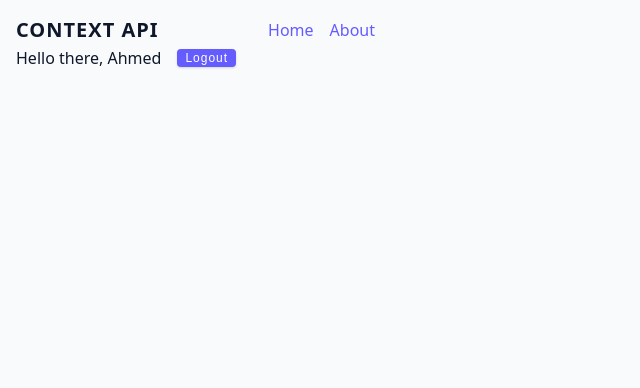
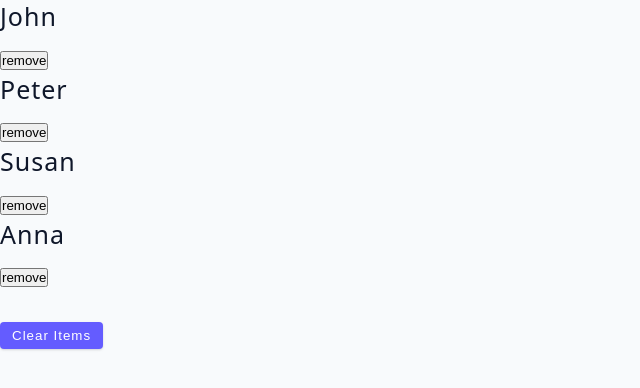
Before and after one commit to AhmedGsa/React-Apps, a React (Vite) app in the folder react-hooks/: page / in a window 1280 px wide. Shown: the top 388 px of the page, without its empty margins (0-640 px from the left). Built offline with nearby package versions, Linux system fonts and the light colour scheme.

Commit message:
completed useReducer tutorial

```diff
--- a/react-hooks/src/App.jsx
+++ b/react-hooks/src/App.jsx
@@ -1,4 +1,4 @@
-import Starter from './tutorial/09-context-api/starter/NavBar'
+import Starter from './tutorial/10-useReducer/starter/01-useReducer'
 
 function App() {
   return (
--- a/react-hooks/src/tutorial/10-useReducer/starter/01-useReducer.jsx
+++ b/react-hooks/src/tutorial/10-useReducer/starter/01-useReducer.jsx
@@ -1,15 +1,31 @@
 import React from 'react';
 import { data } from '../../../data';
+import { useReducer } from 'react';
+import { reducer } from './reducer';
+import { reducerActionTypes } from './actions';
+
+const defaultState = {
+  people: data,
+  isLoading: true
+}
+
 const ReducerBasics = () => {
-  const [people, setPeople] = React.useState(data);
+  const [state, dispatch] = useReducer(reducer, defaultState)
+  const removeItem = (id) => {
+    dispatch({type: reducerActionTypes.REMOVE_ITEM, id})
+  };
 
-  const removeItem = (id) => {
-    let newPeople = people.filter((person) => person.id !== id);
-    setPeople(newPeople);
-  };
+  const clearList = () => {
+    dispatch({type: reducerActionTypes.CLEAR_LIST})
+  }
+
+  const resetList = () => {
+    dispatch({type: reducerActionTypes.RESET_LIST})
+  }
+
   return (
     <div>
-      {people.map((person) => {
+      {state.people.map((person) => {
         const { id, name } = person;
         return (
           <div key={id} className='item'>
@@ -21,9 +37,9 @@ const ReducerBasics = () => {
       <button
         className='btn'
         style={{ marginTop: '2rem' }}
-        onClick={() => setPeople([])}
+        onClick={state.people.length !== 0 ?  () => clearList() : () => resetList()}
       >
-        clear items
+        {state.people.length !== 0 ? "Clear items" : "Reset"}
       </button>
     </div>
   );
--- /dev/null
+++ b/react-hooks/src/tutorial/10-useReducer/starter/actions.jsx
@@ -0,0 +1,5 @@
+export const reducerActionTypes = {
+    CLEAR_LIST: "CLEAR_LIST",
+    RESET_LIST: "RESET_LIST",
+    REMOVE_ITEM: "REMOVE_ITEM"
+}
--- /dev/null
+++ b/react-hooks/src/tutorial/10-useReducer/starter/reducer.jsx
@@ -0,0 +1,14 @@
+import { reducerActionTypes } from "./actions";
+import { data } from "../../../data";
+
+export const reducer = (state, action) => {
+    if(action.type === reducerActionTypes.CLEAR_LIST) {
+      return {...state, people: []}
+    } else if(action.type === reducerActionTypes.RESET_LIST) {
+      return {...state, people: data}
+    } else if(action.type === reducerActionTypes.REMOVE_ITEM) {
+      let newPeople = state.people.filter((person) => person.id !== action.id);
+      return {...state, people: newPeople}
+    }
+    throw new Error(`${action.type} is not handled !`)
+}
```
